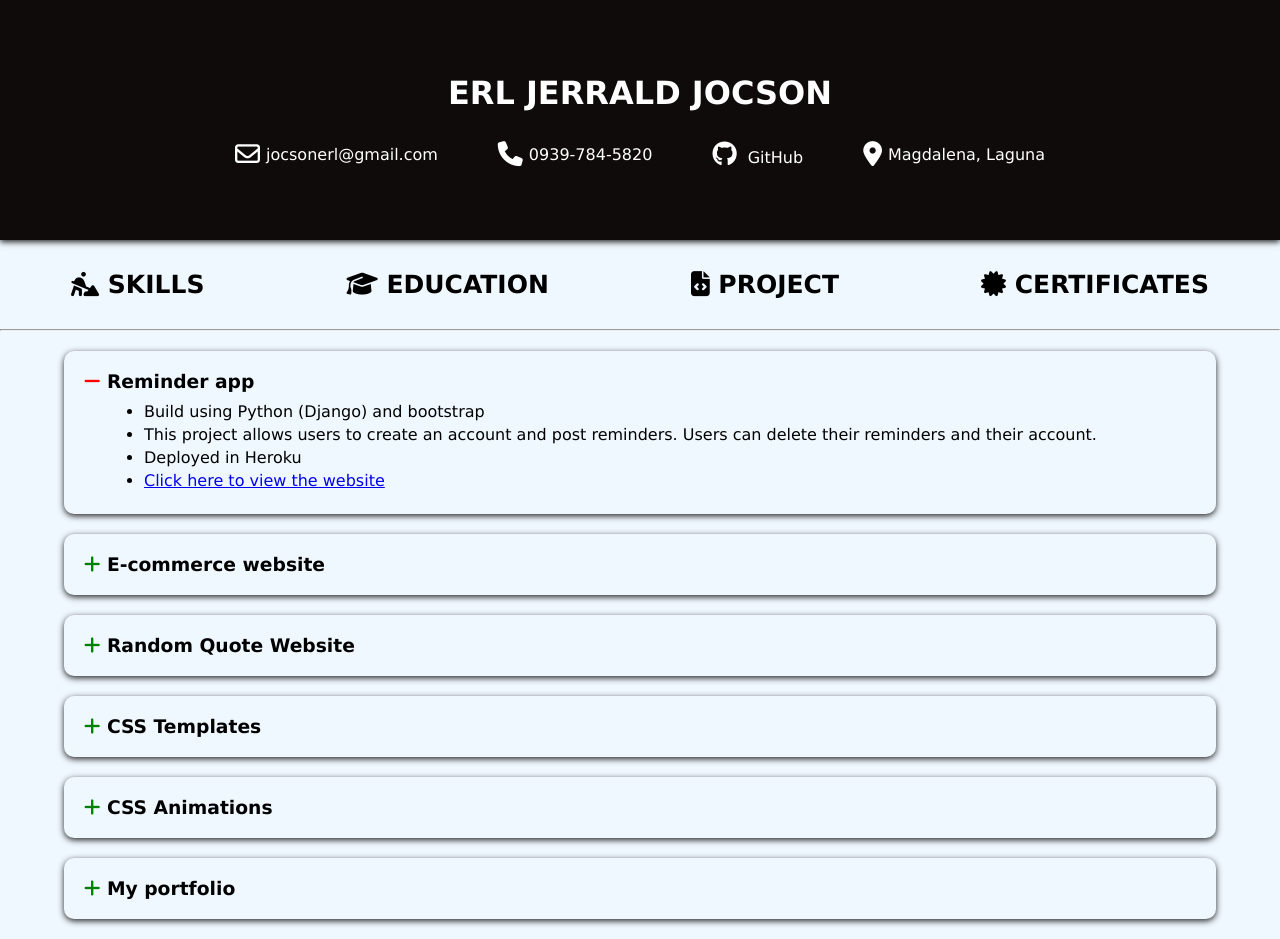
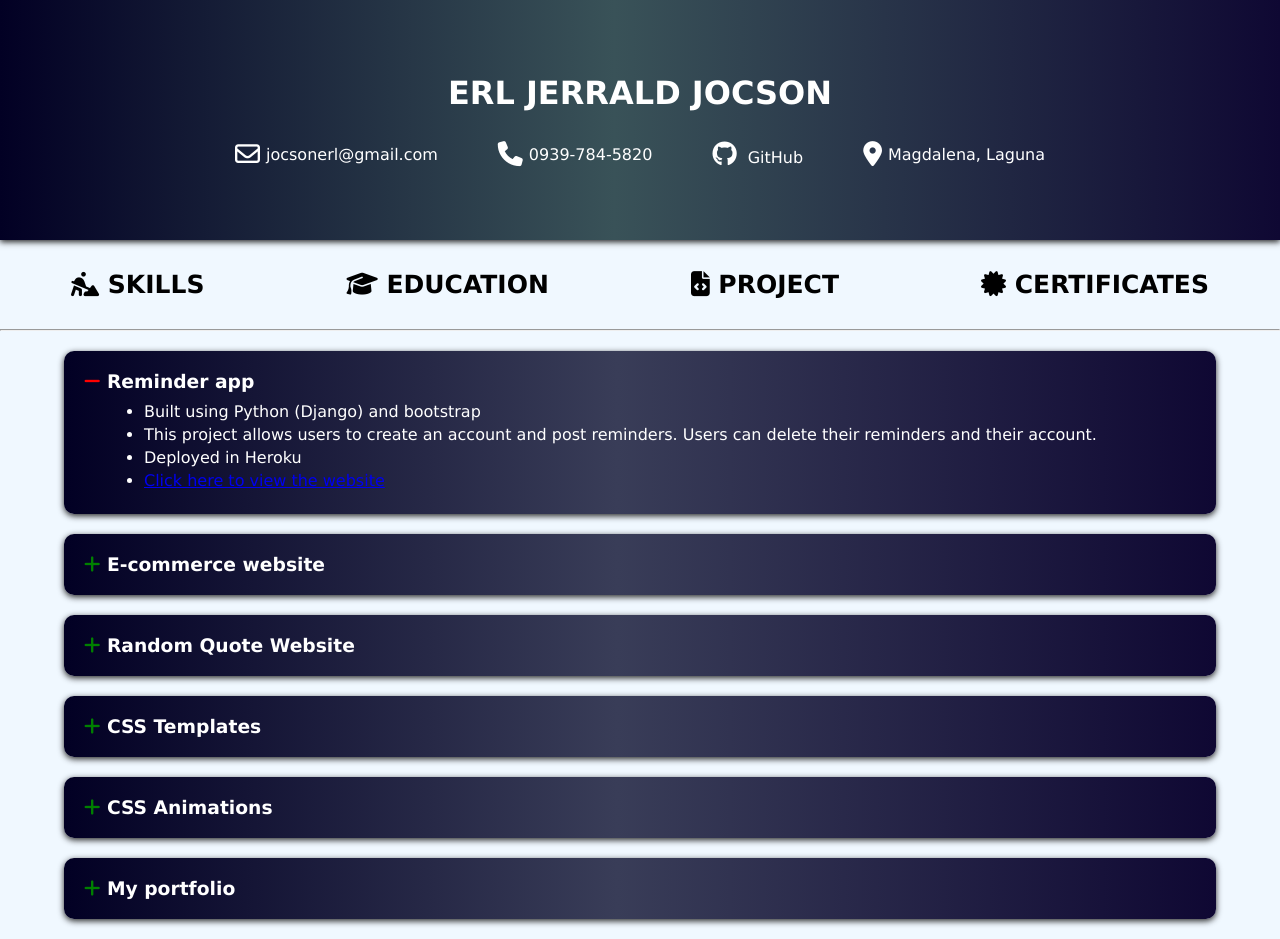
Before and after one commit to ErlJocson/my-portfolio, a React (Create React App) app: page /project in a window 1280 px wide. Both pictures are taken after a click on the element "Reminder app". Built offline with nearby package versions, Linux system fonts and the light colour scheme.

Commit message:
change the background colors

```diff
--- a/src/components/Header.js
+++ b/src/components/Header.js
@@ -39,6 +39,13 @@ const HeaderContainer = styled.div`
   justify-content: center;
   align-items: center;
   background-color: #0f0b0b;
+  background: linear-gradient(
+    90deg,
+    rgba(2, 0, 36, 1) 0%,
+    rgba(57, 82, 88, 1) 48%,
+    rgba(15, 8, 51, 1) 100%
+  );
+
   box-shadow: var(--dark-shadow);
   color: white;
   min-height: 25vh;
--- a/src/components/section/Certificates.js
+++ b/src/components/section/Certificates.js
@@ -162,10 +162,13 @@ export default Certificates;
 const CertificateContainer = styled.div`
   display: flex;
   flex-wrap: wrap;
+
   justify-content: center;
   .certificate-details {
     padding: 20px;
     min-width: 300px;
+    background: var(--background-color);
+    color: white;
     box-shadow: var(--dark-shadow);
     border-radius: 10px;
     text-align: center;
--- a/src/components/section/Education.js
+++ b/src/components/section/Education.js
@@ -56,6 +56,8 @@ const EducationContainer = styled.div`
   border-radius: 10px;
   margin: 20px 0;
   cursor: pointer;
+  background: var(--background-color);
+  color: white;
   &:hover {
     background-color: white;
   }
--- a/src/components/section/Project.js
+++ b/src/components/section/Project.js
@@ -24,7 +24,7 @@ function Project() {
         {showProject1 ? (
           <div>
             <ul>
-              <li>Build using Python (Django) and bootstrap</li>
+              <li>Built using Python (Django) and bootstrap</li>
               <li>
                 This project allows users to create an account and post
                 reminders. Users can delete their reminders and their account.
@@ -225,7 +225,8 @@ const ProjectContainer = styled.div`
   border-radius: 10px;
   margin: 20px 0;
   cursor: pointer;
-
+  background: var(--background-color);
+  color: white;
   &:hover {
     background-color: white;
   }
--- a/src/components/section/Skills.js
+++ b/src/components/section/Skills.js
@@ -94,6 +94,8 @@ const SkillsContainer = styled.div`
   border-radius: 10px;
   margin: 20px 0;
   cursor: pointer;
+  background: var(--background-color);
+  color: white;
   &:hover {
     background-color: white;
   }
--- a/src/index.css
+++ b/src/index.css
@@ -1,6 +1,12 @@
 :root {
   --dark-color: rgb(38, 38, 38);
   --dark-shadow: 0 2px 6px var(--dark-color);
+  --background-color: linear-gradient(
+    90deg,
+    rgba(2, 0, 36, 1) 0%,
+    rgba(57, 61, 88, 1) 48%,
+    rgba(15, 8, 51, 1) 100%
+  );
 }
 
 * {
```
